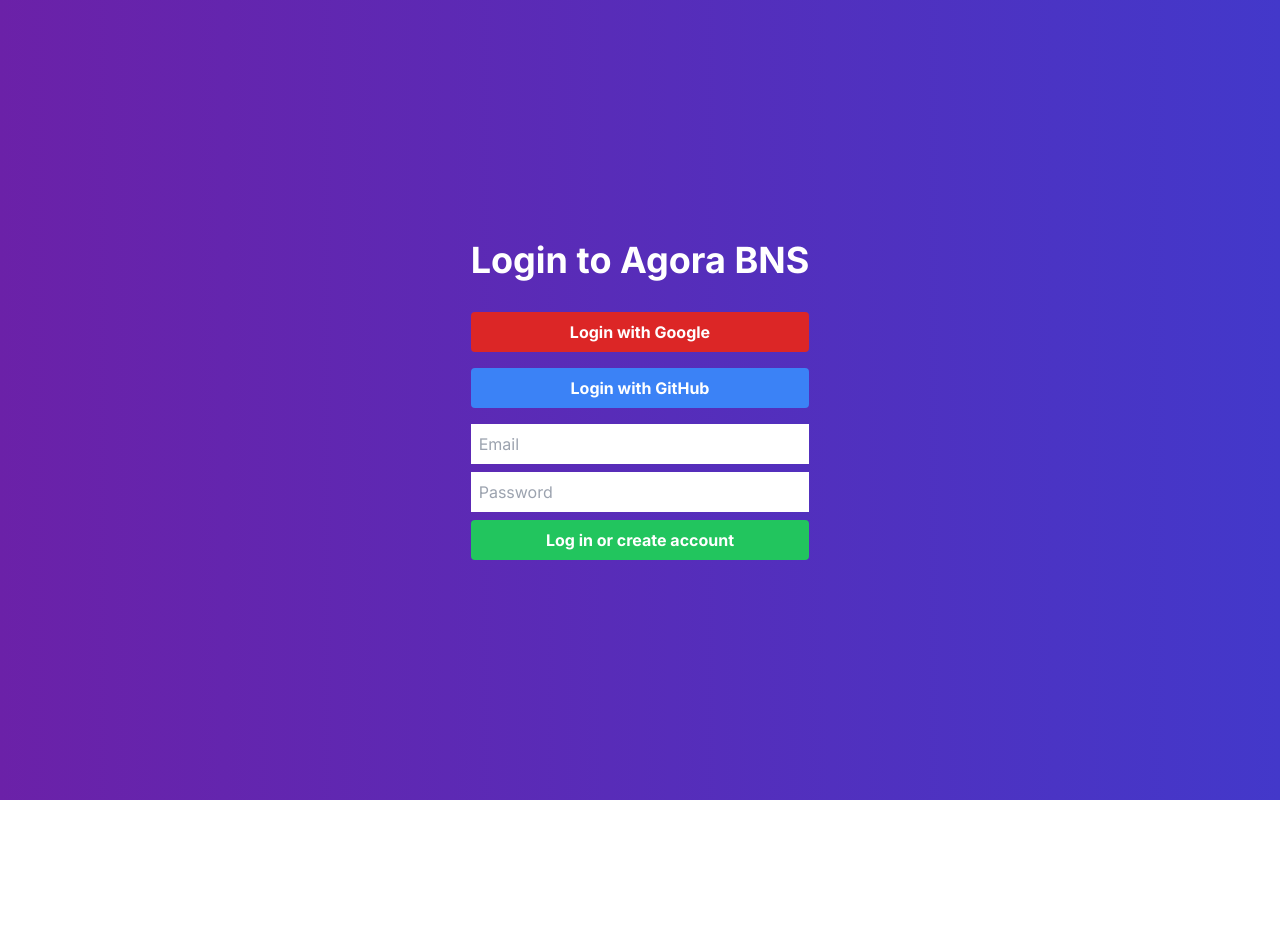
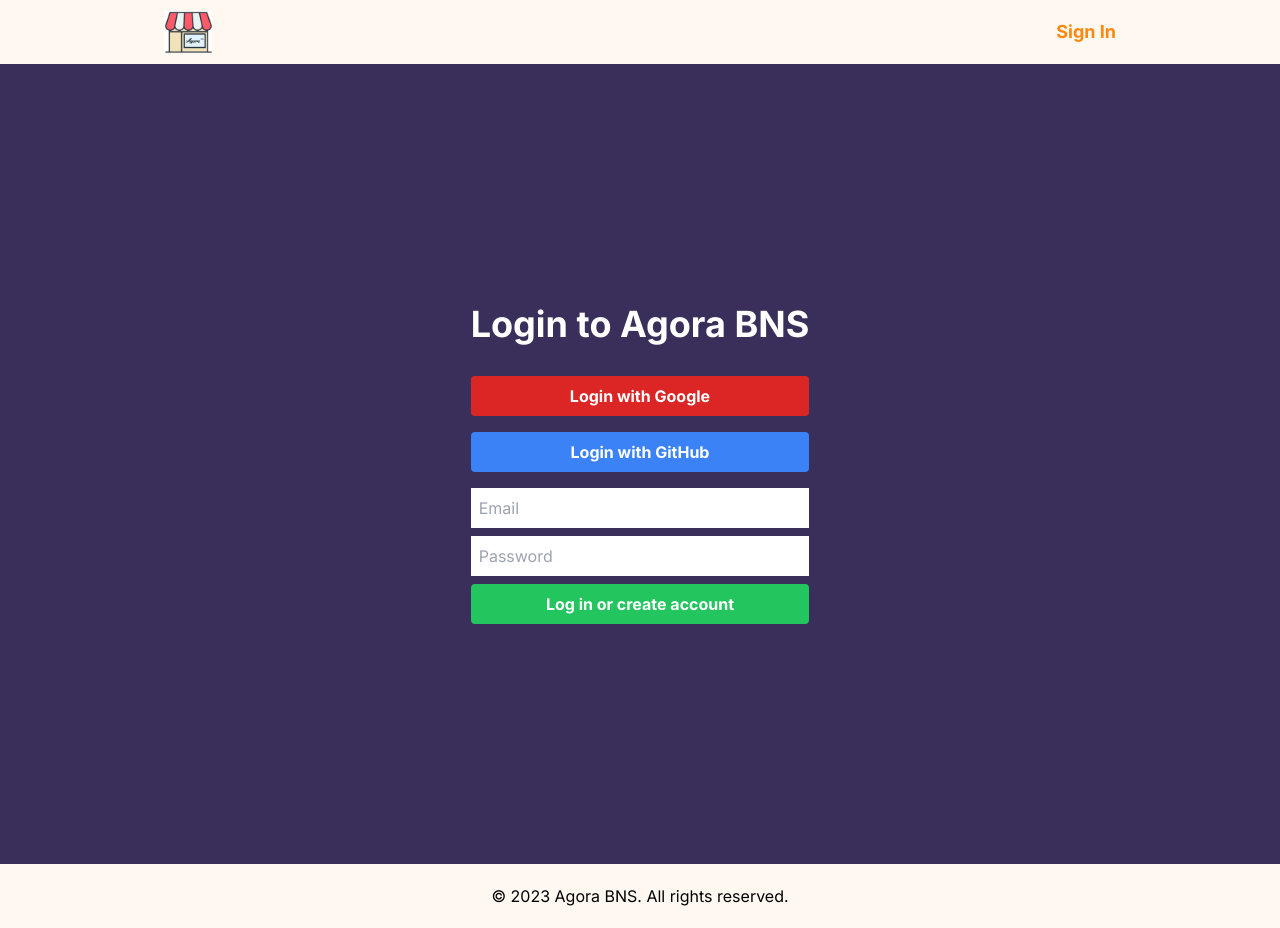
Before and after one commit to cuihonglei/agora-bns, a Next.js app: page /login in a window 1280 px wide. Before the commit the page ends 800 px from the top, so only its background shows below. Built offline with nearby package versions, Linux system fonts and the light colour scheme; no server answers.

Commit message:
Changed a little bit about the login page.

```diff
--- a/app/login/page.js
+++ b/app/login/page.js
@@ -4,6 +4,10 @@
 import Head from 'next/head';
 import { useRouter } from 'next/navigation';
 import { useUserAuth } from '../_utils/auth-context';
+
+// Components for common header, footer.
+import Header from '../components/header';
+import Footer from '../components/footer';
 
 function LoginPage() {
 
@@ -84,7 +88,10 @@
       <Head>
         <title>Login | Agora BNS</title>
       </Head>
-      <div className="flex justify-center items-center h-screen bg-gradient-to-r from-purple-800 to-indigo-700">
+
+      <Header />
+
+      <div className="flex justify-center items-center h-screen bg-[#392F5A]">
         <div className="text-center">
           <h1 className="text-white text-4xl font-bold mb-8">Login to Agora BNS</h1>
 
@@ -121,6 +128,8 @@
           {loginError && <p className="text-red-500 mt-4">{loginError}</p>}
         </div>
       </div>
+
+      <Footer />
     </>
   );
 }
```
